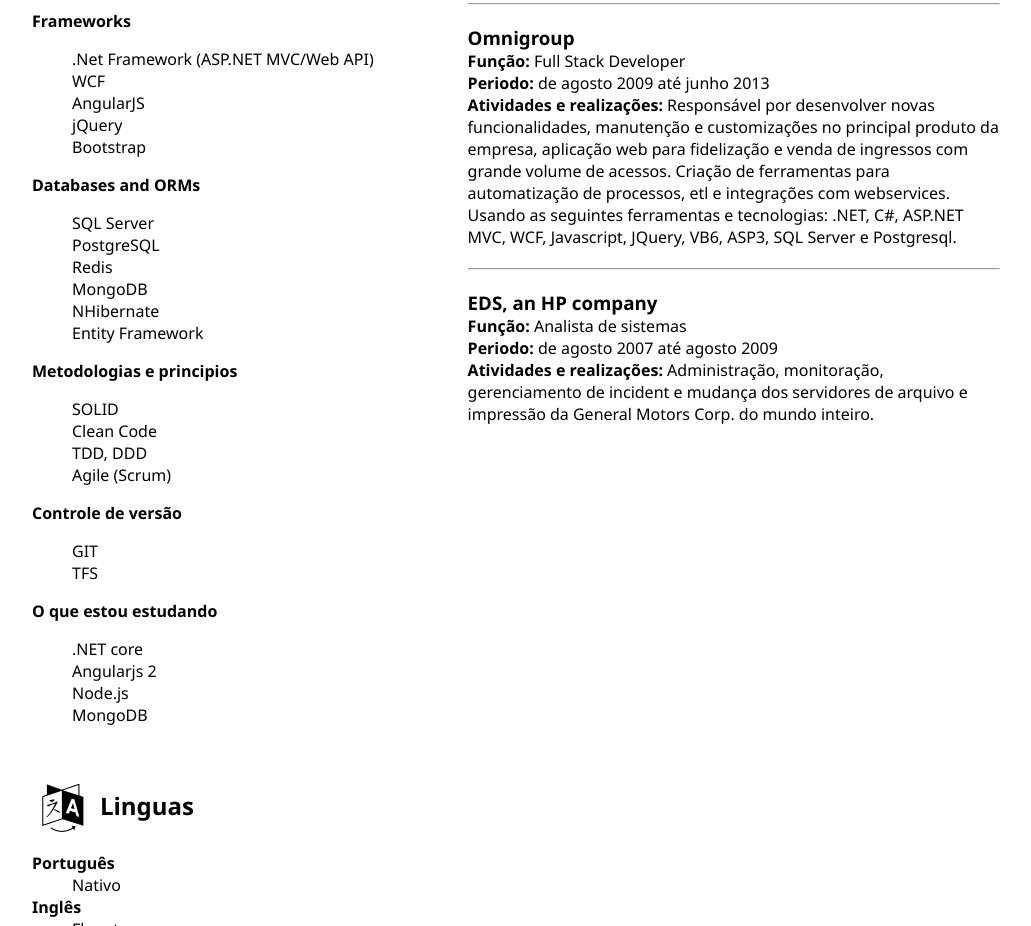
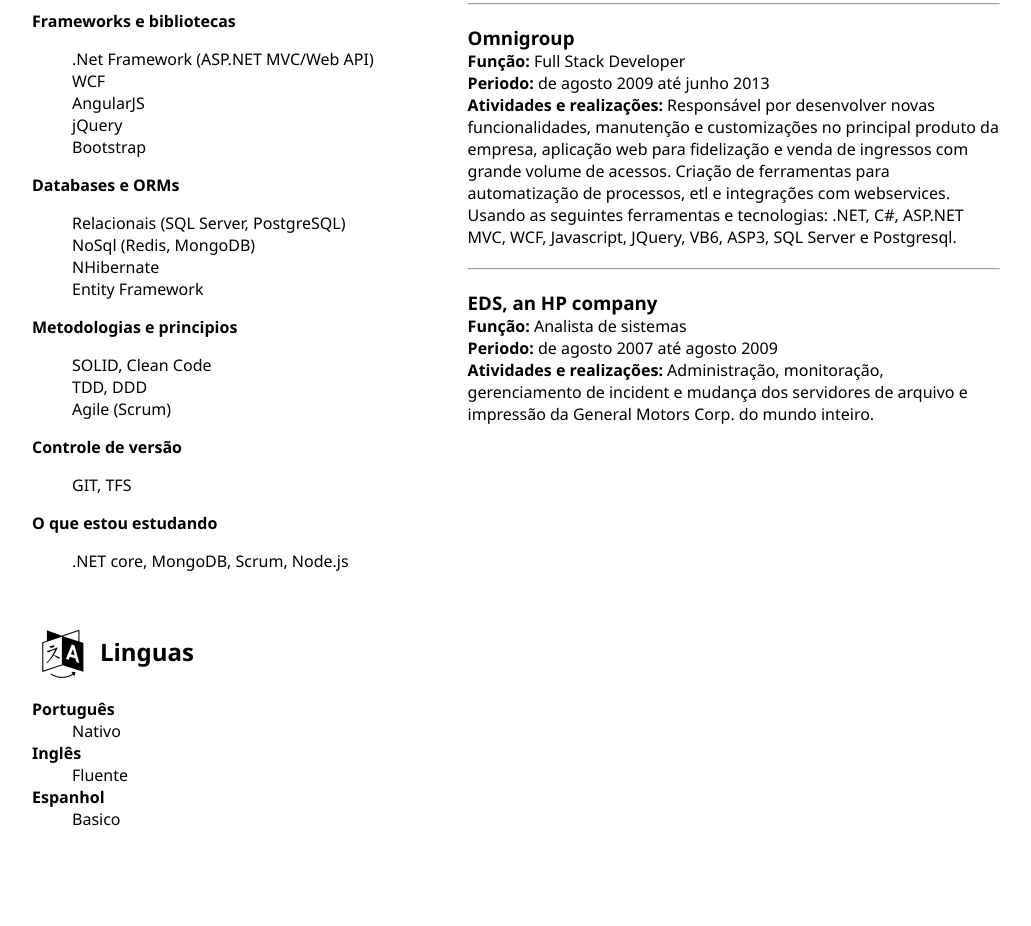
Before and after one commit to leitethi/leitethi.github.io, a plain HTML site: page index-ptbr.html in a window 1280 px wide. Shown: the part 807-1733 px from the top of the page, without its empty margins (124-1155 px from the left). After the commit the page ends 1669 px from the top, so only its background shows below. Drawn offline with Linux system fonts and the light colour scheme.

Commit message:
correções

```diff
--- a/index-ptbr.html
+++ b/index-ptbr.html
@@ -59,7 +59,7 @@
                                 <li>HTML5 & CSS3</li>
                             </ul>
                         </dd>
-                        <dt>Frameworks</dt>
+                        <dt>Frameworks e bibliotecas</dt>
                         <dd>
                             <ul>
                                 <li>.Net Framework (ASP.NET MVC/Web API)</li>
@@ -69,13 +69,11 @@
                                 <li>Bootstrap</li>
                             </ul>
                         </dd>
-                        <dt>Databases and ORMs</dt>
+                        <dt>Databases e ORMs</dt>
                         <dd>
                             <ul>
-                                <li>SQL Server</li>
-                                <li>PostgreSQL</li>
-                                <li>Redis</li>
-                                <li>MongoDB</li>
+                                <li>Relacionais (SQL Server, PostgreSQL)</li>
+                                <li>NoSql (Redis, MongoDB)</li>
                                 <li>NHibernate</li>
                                 <li>Entity Framework</li>
                             </ul>
@@ -83,8 +81,7 @@
                         <dt>Metodologias e principios</dt>
                         <dd>
                             <ul>
-                                <li>SOLID</li>
-                                <li>Clean Code</li>
+                                <li>SOLID, Clean Code</li>
                                 <li>TDD, DDD</li>
                                 <li>Agile (Scrum)</li>
                             </ul>
@@ -92,17 +89,13 @@
                         <dt>Controle de versão</dt>
                         <dd>
                             <ul>
-                                <li>GIT</li>
-                                <li>TFS</li>
+                                <li>GIT, TFS</li>
                             </ul>
                         </dd>
                         <dt>O que estou estudando</dt>
                         <dd>
                             <ul>
-                                <li>.NET core</li>
-                                <li>Angularjs 2</li>
-                                <li>Node.js</li>
-                                <li>MongoDB</li>
+                                <li>.NET core, MongoDB, Scrum, Node.js</li>
                             </ul>
                         </dd>
                     </dl>
```
Also changed, not shown: index.html (+3 -9 lines).
